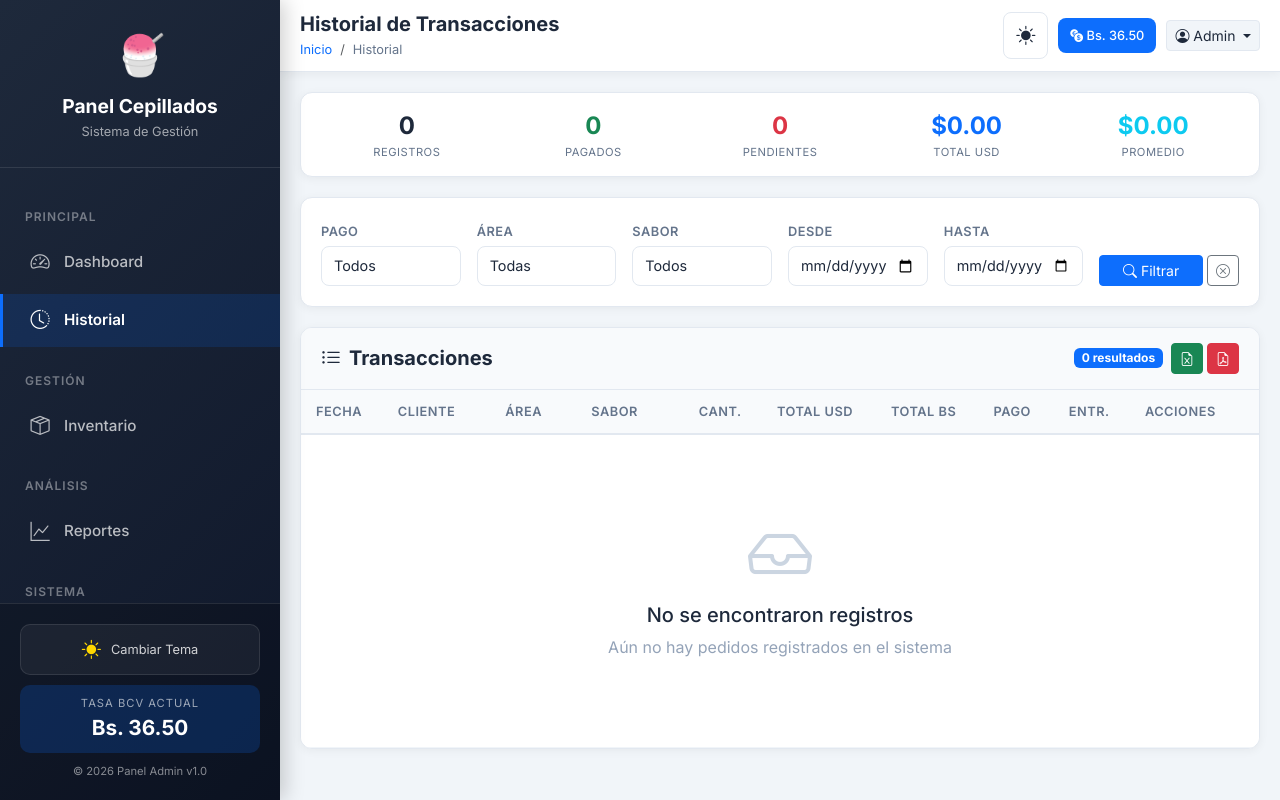
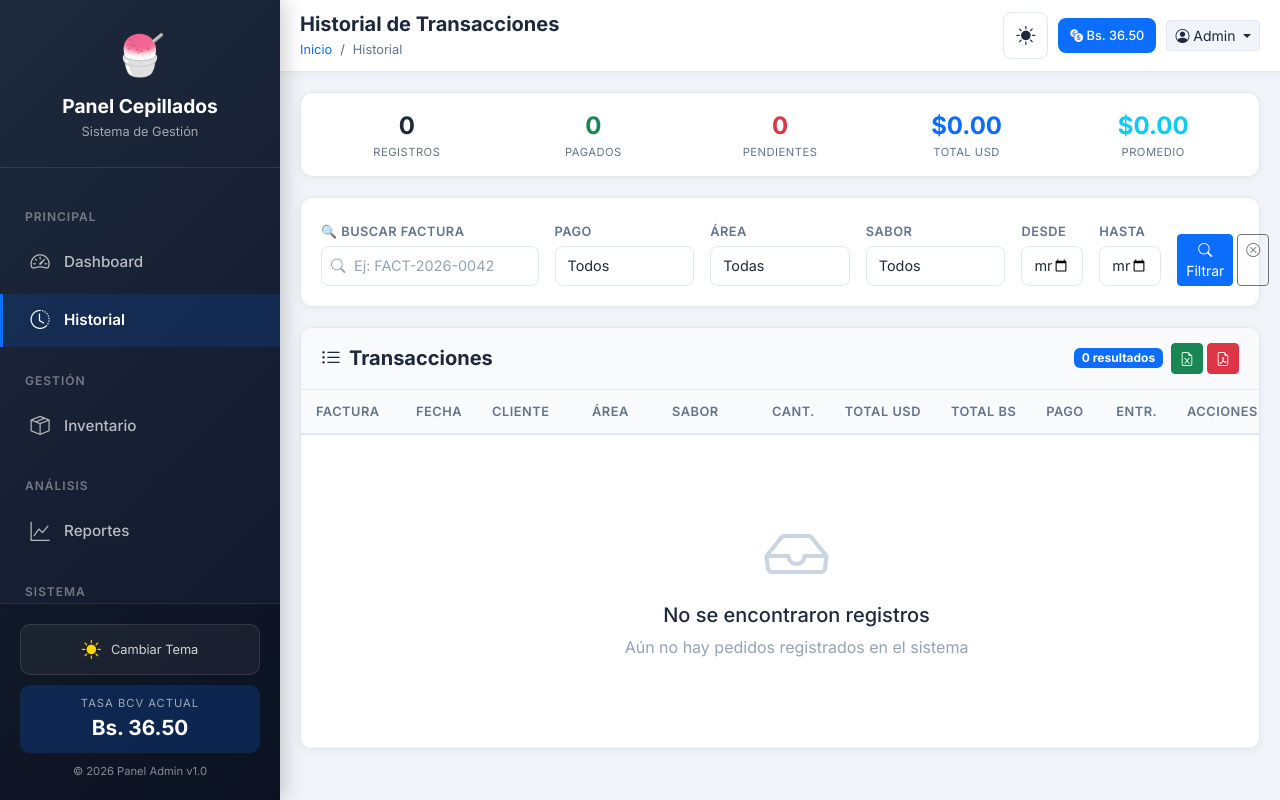
Before and after one commit to ZeroSkere/cepillados, a Flask app: page /historial in a window 1280 px wide. Run offline with Flask 3, Linux system fonts and the light colour scheme; data that the repository does not hold is empty.

Commit message:
Numero de Facturas en Registros, Llenar_db actualizo

```diff
--- a/app.py
+++ b/app.py
@@ -445,13 +445,16 @@ def inventario():
 
 @app.route('/historial')
 def historial():
+    """Página de historial completo de transacciones"""
     page = request.args.get('page', 1, type=int)
     config = obtener_config()
     per_page = config['app']['registros_por_pagina']
 
+    # Filtros
     filtro_pago = request.args.get('pago', 'todos')
     filtro_area = request.args.get('area', 'todos')
     filtro_sabor = request.args.get('sabor', 'todos')
+    filtro_factura = request.args.get('factura', '').strip()  # NUEVO
     fecha_desde = request.args.get('fecha_desde', '')
     fecha_hasta = request.args.get('fecha_hasta', '')
 
@@ -463,6 +466,8 @@ def historial():
         query = query.filter_by(area_id=int(filtro_area))
     if filtro_sabor != 'todos':
         query = query.filter_by(sabor_id=int(filtro_sabor))
+    if filtro_factura:  # NUEVO
+        query = query.filter(Pedido.numero_factura.contains(filtro_factura))
     if fecha_desde:
         query = query.filter(Pedido.fecha_registro >= datetime.strptime(fecha_desde, '%Y-%m-%d'))
     if fecha_hasta:
@@ -482,6 +487,7 @@ def historial():
         filtro_pago=filtro_pago,
         filtro_area=filtro_area,
         filtro_sabor=filtro_sabor,
+        filtro_factura=filtro_factura,  # NUEVO
         fecha_desde=fecha_desde,
         fecha_hasta=fecha_hasta
     )
--- a/templates/historial.html
+++ b/templates/historial.html
@@ -38,6 +38,18 @@
 
     .transaction-row:active {
         background: var(--bg-table-hover);
+    }
+
+    .factura-badge {
+        background: rgba(13, 110, 253, 0.1);
+        color: #0D6EFD;
+        padding: 3px 8px;
+        border-radius: 6px;
+        font-size: 0.75rem;
+        font-weight: 600;
+        white-space: nowrap;
+        display: inline-block;
+        font-family: 'Courier New', monospace;
     }
 
     .pagination .page-link {
@@ -141,7 +153,6 @@
         letter-spacing: 0.5px;
     }
 
-    /* Imagen miniatura en tabla */
     .sabor-thumb {
         width: 30px;
         height: 30px;
@@ -158,6 +169,24 @@
         align-items: center;
         justify-content: center;
         flex-shrink: 0;
+    }
+
+    /* Buscador de factura */
+    .search-factura {
+        position: relative;
+    }
+
+    .search-factura .search-icon {
+        position: absolute;
+        left: 10px;
+        top: 50%;
+        transform: translateY(-50%);
+        color: var(--text-muted);
+        font-size: 0.9rem;
+    }
+
+    .search-factura input {
+        padding-left: 32px;
     }
 
     /* ========== MÓVIL ========== */
@@ -199,6 +228,11 @@
         .badge-pill-status {
             padding: 4px 10px;
             font-size: 0.7rem;
+        }
+
+        .factura-badge {
+            font-size: 0.65rem;
+            padding: 2px 6px;
         }
 
         .btn-group .btn {
@@ -299,6 +333,16 @@
     <!-- Filtros -->
     <div class="filter-card no-print">
         <form method="GET" action="{{ url_for('historial') }}" class="row g-3 align-items-end">
+            <!-- Buscador de Factura -->
+            <div class="col-xl-3 col-md-6 col-12">
+                <label class="form-label">🔍 Buscar Factura</label>
+                <div class="search-factura">
+                    <i class="bi bi-search search-icon"></i>
+                    <input type="text" name="factura" class="form-control form-control-sm"
+                           placeholder="Ej: FACT-2026-0042" value="{{ filtro_factura }}">
+                </div>
+            </div>
+
             <div class="col-xl-2 col-md-4 col-6">
                 <label class="form-label">Pago</label>
                 <select name="pago" class="form-select form-select-sm">
@@ -332,19 +376,19 @@
                 </select>
             </div>
 
-            <div class="col-xl-2 col-md-4 col-6">
+            <div class="col-xl-1 col-md-2 col-6">
                 <label class="form-label">Desde</label>
                 <input type="date" name="fecha_desde" class="form-control form-control-sm" value="{{ fecha_desde }}">
             </div>
 
-            <div class="col-xl-2 col-md-4 col-6">
+            <div class="col-xl-1 col-md-2 col-6">
                 <label class="form-label">Hasta</label>
                 <input type="date" name="fecha_hasta" class="form-control form-control-sm" value="{{ fecha_hasta }}">
             </div>
 
-            <div class="col-xl-2 col-md-4 col-6 d-flex gap-1">
+            <div class="col-xl-1 col-md-2 col-6 d-flex gap-1">
                 <button type="submit" class="btn btn-primary btn-sm flex-grow-1">
-                    <i class="bi bi-search"></i> <span class="d-none d-md-inline">Filtrar</span>
+                    <i class="bi bi-search"></i> <span class="d-none d-xl-inline">Filtrar</span>
                 </button>
                 <a href="{{ url_for('historial') }}" class="btn btn-outline-secondary btn-sm" title="Limpiar">
                     <i class="bi bi-x-circle"></i>
@@ -373,6 +417,7 @@
             <table class="table table-hover transaction-table mb-0">
                 <thead>
                     <tr>
+                        <th style="min-width: 100px;">Factura</th>
                         <th style="min-width: 70px;">Fecha</th>
                         <th style="min-width: 100px;">Cliente</th>
                         <th style="min-width: 80px;">Área</th>
@@ -388,6 +433,14 @@
                 <tbody>
                     {% for p in pedidos.items %}
                     <tr class="transaction-row" onclick="openDetailModal('detailModal{{ p.id }}')" style="cursor: pointer;">
+                        <!-- Número de Factura -->
+                        <td>
+                            {% if p.numero_factura %}
+                            <span class="factura-badge">{{ p.numero_factura }}</span>
+                            {% else %}
+                            <span class="text-muted small">-</span>
+                            {% endif %}
+                        </td>
                         <td>
                             <small>{{ p.fecha_registro.strftime('%d/%m/%Y') }}</small>
                             <br>
@@ -453,7 +506,7 @@
                                    class="btn btn-sm btn-outline-info btn-action"
                                    target="_blank"
                                    onclick="event.stopPropagation();"
-                                   title="Factura">
+                                   title="Factura PDF">
                                     <i class="bi bi-file-pdf"></i>
                                 </a>
                                 {% if p.capture_img %}
@@ -482,11 +535,24 @@
                             <div class="modal-content">
                                 <div class="modal-header bg-primary text-white">
                                     <h5 class="modal-title fw-bold">
-                                        <i class="bi bi-info-circle"></i> Detalle del Pedido #{{ p.id }}
+                                        <i class="bi bi-info-circle"></i>
+                                        Detalle del Pedido
+                                        {% if p.numero_factura %}
+                                        - {{ p.numero_factura }}
+                                        {% endif %}
                                     </h5>
                                     <button type="button" class="btn-close btn-close-white" data-bs-dismiss="modal"></button>
                                 </div>
                                 <div class="modal-body">
+                                    <!-- Factura destacada -->
+                                    {% if p.numero_factura %}
+                                    <div class="text-center mb-3">
+                                        <span class="factura-badge" style="font-size: 1rem; padding: 8px 16px;">
+                                            📄 {{ p.numero_factura }}
+                                        </span>
+                                    </div>
+                                    {% endif %}
+
                                     <div class="row">
                                         <div class="col-md-6">
                                             <div class="info-group">
@@ -587,7 +653,7 @@
                                 <div class="modal-footer">
                                     <a href="{{ url_for('generar_factura', pedido_id=p.id) }}"
                                        class="btn btn-danger btn-sm" target="_blank">
-                                        <i class="bi bi-file-pdf"></i> Factura
+                                        <i class="bi bi-file-pdf"></i> Factura PDF
                                     </a>
                                     <button type="button" class="btn btn-warning btn-sm"
                                             onclick="openEditModal('editModal{{ p.id }}')"
@@ -606,13 +672,21 @@
                             <div class="modal-content">
                                 <div class="modal-header bg-warning">
                                     <h5 class="modal-title fw-bold">
-                                        <i class="bi bi-pencil-square"></i> Editar Pedido #{{ p.id }}
+                                        <i class="bi bi-pencil-square"></i> Editar Pedido
+                                        {% if p.numero_factura %}
+                                        - {{ p.numero_factura }}
+                                        {% endif %}
                                     </h5>
                                     <button type="button" class="btn-close" data-bs-dismiss="modal"></button>
                                 </div>
                                 <form action="{{ url_for('editar_pedido', pedido_id=p.id) }}" method="POST" enctype="multipart/form-data">
                                     <div class="modal-body">
                                         <div class="mb-3 p-3 bg-light rounded">
+                                            {% if p.numero_factura %}
+                                            <div class="mb-2">
+                                                <span class="factura-badge">{{ p.numero_factura }}</span>
+                                            </div>
+                                            {% endif %}
                                             <div class="d-flex align-items-center gap-2 mb-2">
                                                 {% if p.sabor.imagen %}
                                                 <img src="{{ url_for('static', filename='img/sabores/' + p.sabor.imagen) }}"
@@ -683,12 +757,12 @@
                     </div>
                     {% else %}
                     <tr>
-                        <td colspan="10">
+                        <td colspan="11">
                             <div class="empty-state">
                                 <i class="bi bi-inbox"></i>
                                 <h5>No se encontraron registros</h5>
                                 <p class="text-muted">
-                                    {% if filtro_pago != 'todos' or filtro_area != 'todos' or filtro_sabor != 'todos' or fecha_desde or fecha_hasta %}
+                                    {% if filtro_pago != 'todos' or filtro_area != 'todos' or filtro_sabor != 'todos' or filtro_factura or fecha_desde or fecha_hasta %}
                                         No hay resultados con los filtros aplicados.
                                         <br><a href="{{ url_for('historial') }}" class="btn btn-sm btn-outline-primary mt-2">Limpiar filtros</a>
                                     {% else %}
@@ -710,7 +784,7 @@
                 <ul class="pagination justify-content-center mb-0 flex-wrap">
                     {% if pedidos.has_prev %}
                     <li class="page-item">
-                        <a class="page-link" href="{{ url_for('historial', page=pedidos.prev_num, pago=filtro_pago, area=filtro_area, sabor=filtro_sabor, fecha_desde=fecha_desde, fecha_hasta=fecha_hasta) }}">
+                        <a class="page-link" href="{{ url_for('historial', page=pedidos.prev_num, pago=filtro_pago, area=filtro_area, sabor=filtro_sabor, factura=filtro_factura, fecha_desde=fecha_desde, fecha_hasta=fecha_hasta) }}">
                             <i class="bi bi-chevron-left"></i>
                         </a>
                     </li>
@@ -723,7 +797,7 @@
                     {% for page_num in pedidos.iter_pages(left_edge=1, left_current=2, right_current=2, right_edge=1) %}
                         {% if page_num %}
                             <li class="page-item {% if page_num == pedidos.page %}active{% endif %}">
-                                <a class="page-link" href="{{ url_for('historial', page=page_num, pago=filtro_pago, area=filtro_area, sabor=filtro_sabor, fecha_desde=fecha_desde, fecha_hasta=fecha_hasta) }}">
+                                <a class="page-link" href="{{ url_for('historial', page=page_num, pago=filtro_pago, area=filtro_area, sabor=filtro_sabor, factura=filtro_factura, fecha_desde=fecha_desde, fecha_hasta=fecha_hasta) }}">
                                     {{ page_num }}
                                 </a>
                             </li>
@@ -736,7 +810,7 @@
 
                     {% if pedidos.has_next %}
                     <li class="page-item">
-                        <a class="page-link" href="{{ url_for('historial', page=pedidos.next_num, pago=filtro_pago, area=filtro_area, sabor=filtro_sabor, fecha_desde=fecha_desde, fecha_hasta=fecha_hasta) }}">
+                        <a class="page-link" href="{{ url_for('historial', page=pedidos.next_num, pago=filtro_pago, area=filtro_area, sabor=filtro_sabor, factura=filtro_factura, fecha_desde=fecha_desde, fecha_hasta=fecha_hasta) }}">
                             <i class="bi bi-chevron-right"></i>
                         </a>
                     </li>
@@ -798,8 +872,8 @@ document.addEventListener('DOMContentLoaded', function() {
     let totalUSD = 0;
 
     rows.forEach(row => {
-        const pagoCell = row.querySelector('td:nth-child(8)');
-        const usdCell = row.querySelector('td:nth-child(6)');
+        const pagoCell = row.querySelector('td:nth-child(9)');
+        const usdCell = row.querySelector('td:nth-child(7)');
 
         if (pagoCell) {
             if (pagoCell.textContent.includes('Pagado')) {
```
Also changed, not shown: llenar_db.py (+62 -24 lines).
